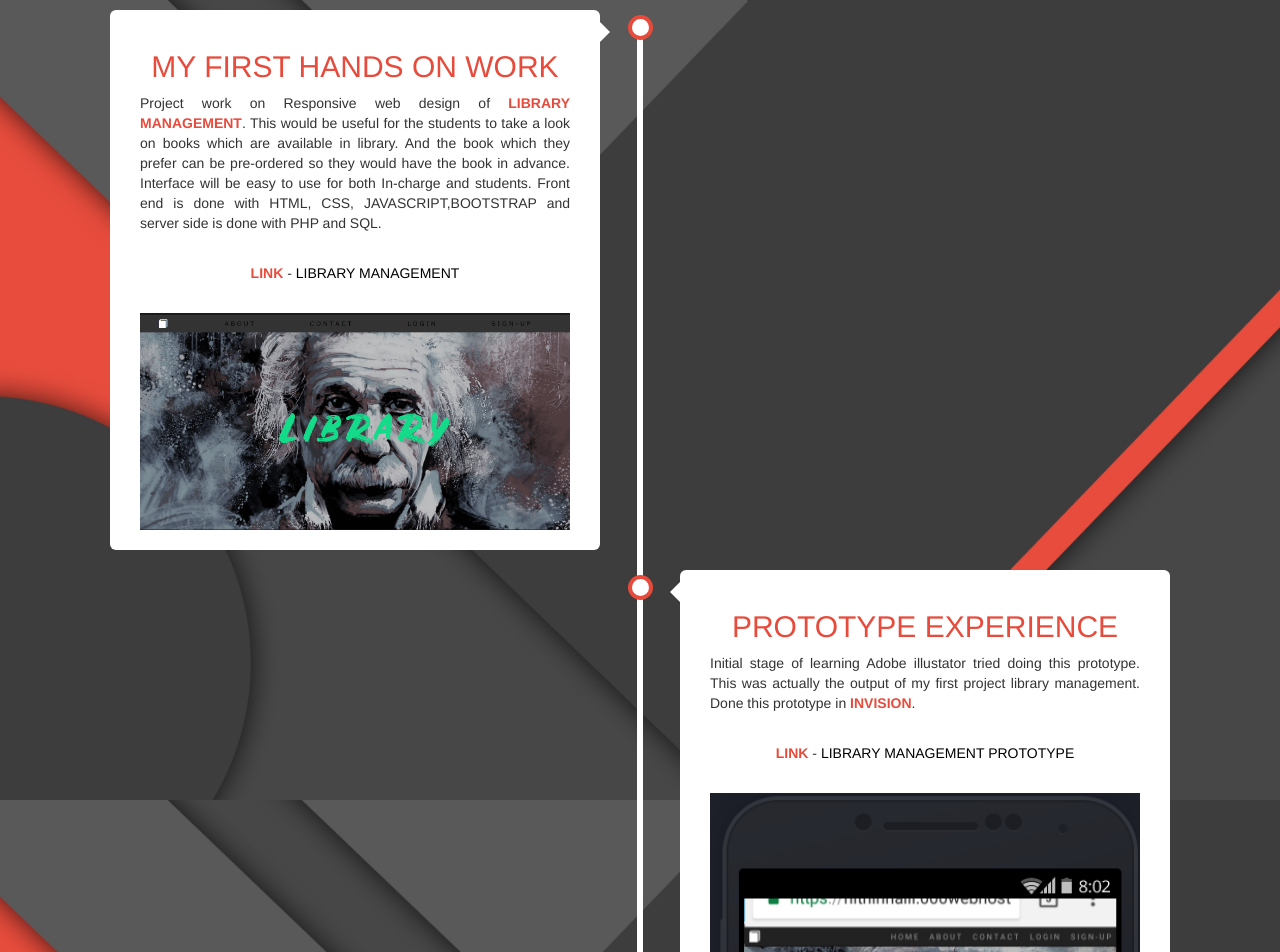
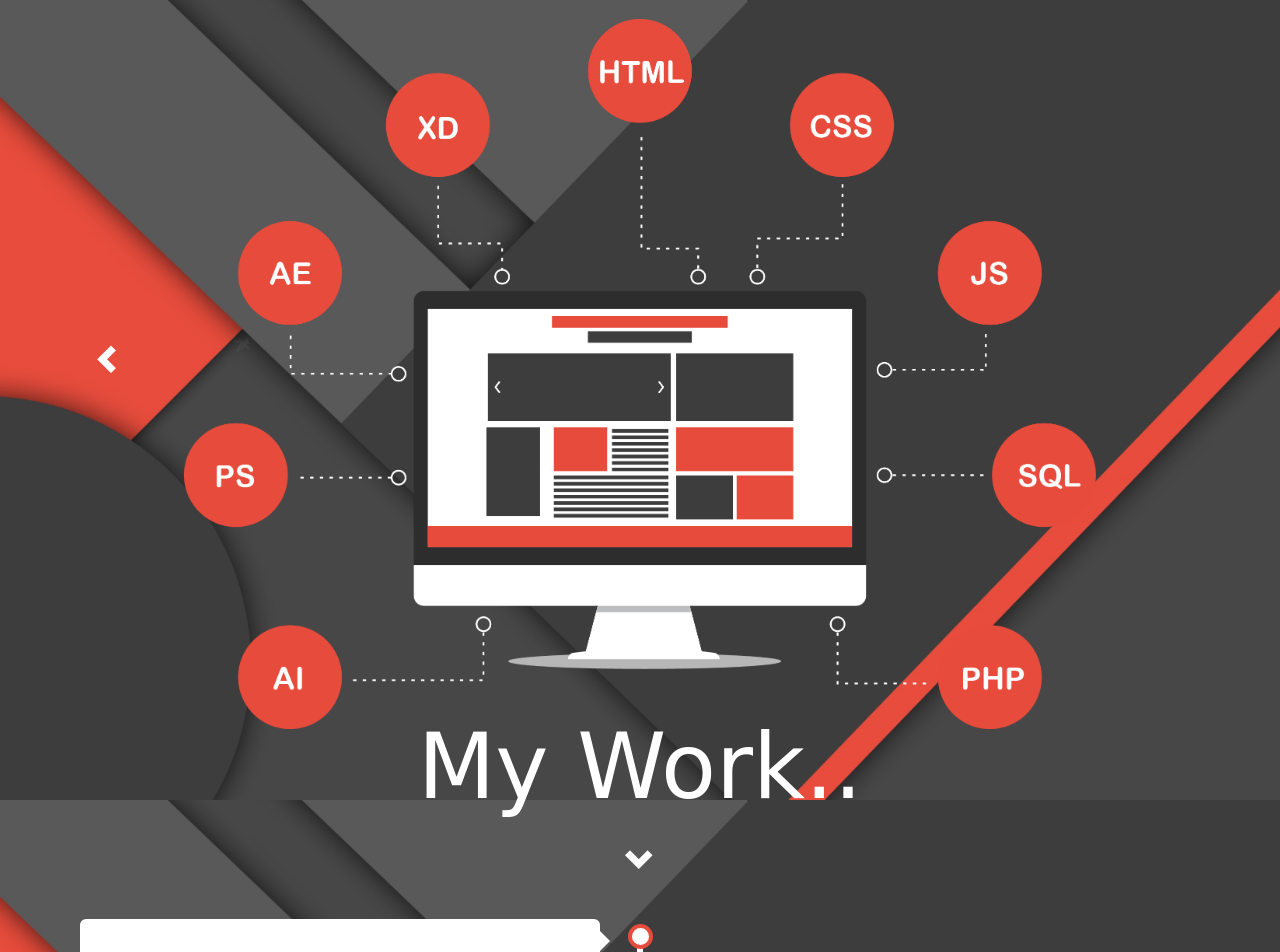
Before and after one commit to nithinnalli/NithinPortfolio, a plain HTML site: page work.html in a window 1280 px wide. Shown: the top 952 px of the page. Drawn offline with nearby package versions, Linux system fonts and the light colour scheme.

Commit message:
Update work.html

```diff
--- a/work.html
+++ b/work.html
@@ -41,7 +41,19 @@ body
 <link rel="stylesheet" type="text/css" href="css/work.css">
 <body>
 	<div class="container">
+	<div id="arrow-left" style="margin-top: 5%;">
+  <a href="index.html">
+    <span id="footer" class="glyphicon glyphicon-chevron-left" style="color: white; margin-top: 25%;"></span>
+  </a>
+</div>
+<center><div class="wow fadeIn" data-wow-duration="1s" ><img src="pics/work.png" style="height: 50%;width: 80%;margin-top: -32%;"></div></center>
+	<h1 style="color: white; font-size: 90px; font-family: 'Concert One', cursive;text-align: center; margin-top: -1%; margin-bottom: 0%;"><div class="wow bounceIn" data-wow-duration="1s">My Work..</h1></div>
 
+		<div id="arrow-down" style="margin-top: 0%;">
+  <a href="#timeline">
+    <span id="footer" class="glyphicon glyphicon-chevron-down" style="color: white; margin-top: 4%;"></span>
+  </a>
+</div>
 <div class="wow fadeIn" data-wow-duration="2s" data-wow-offset="150">
 <div id="timeline" class="timeline1">
   <div class="wow fadeIn" data-wow-duration="2s" data-wow-offset="150" data-wow-delay="1s"><div class="container1 left1">
```
